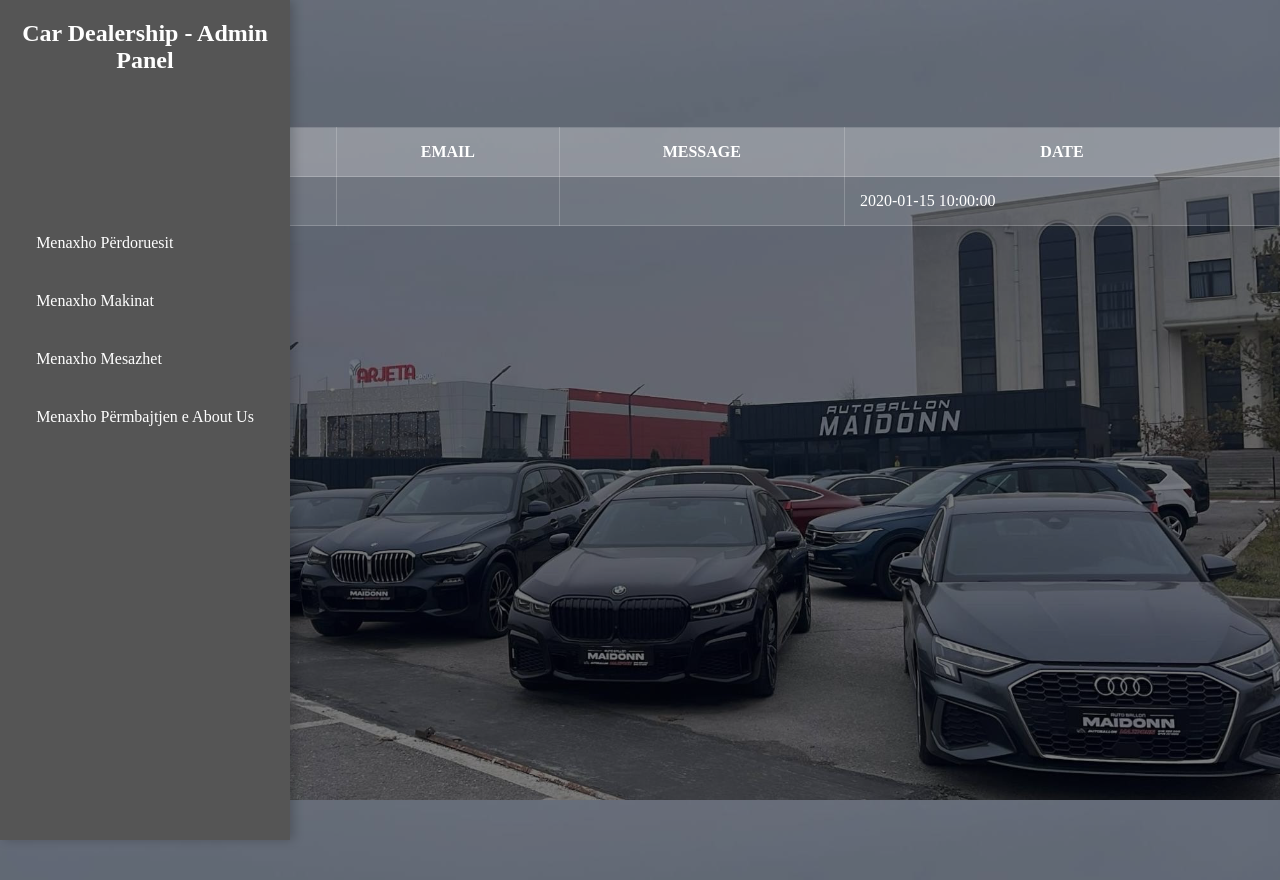
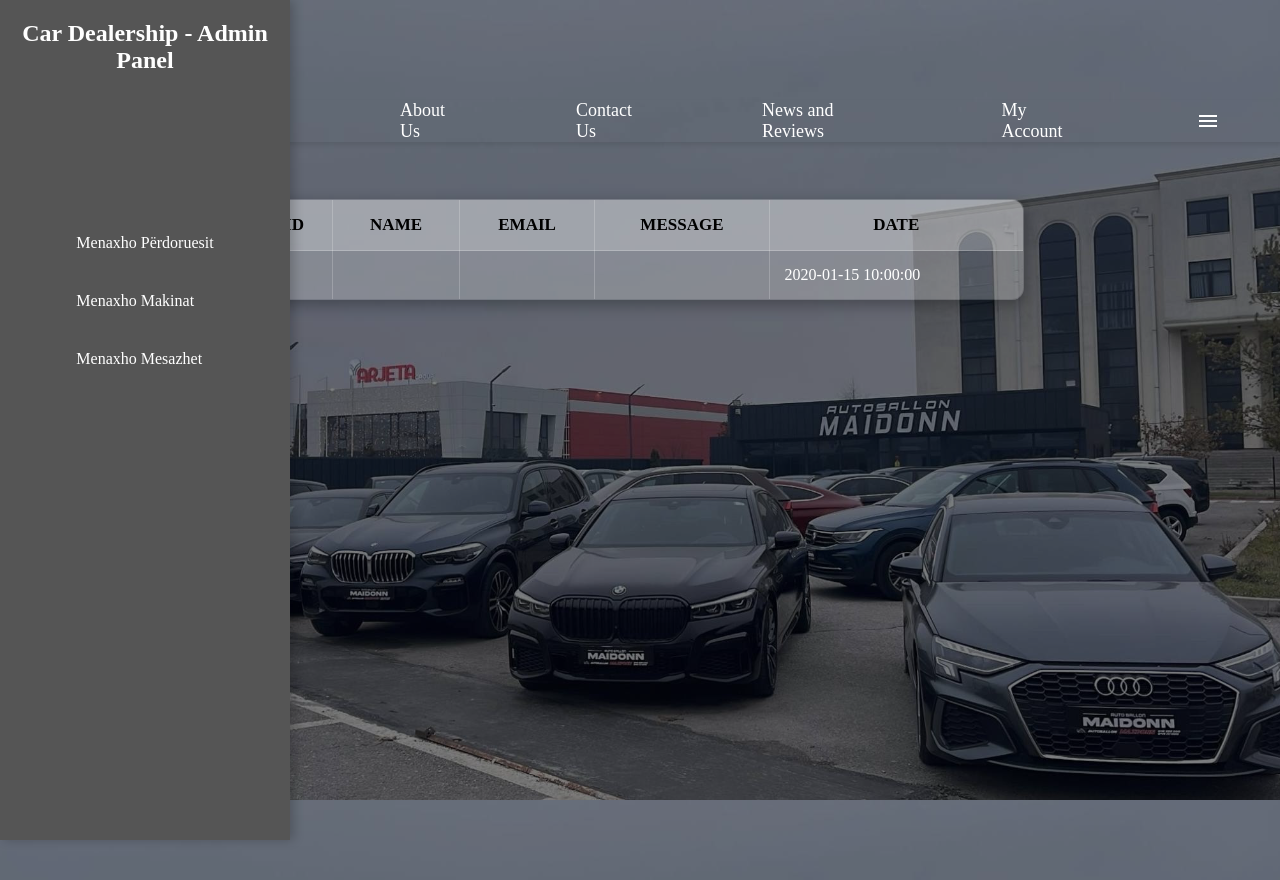
Before and after one commit to valzamustafa/Projektii, a PHP site: page /manage_contacts.php in a window 1280 px wide. Shown: the top 880 px of the page. Run offline with PHP 8.4, Linux system fonts and the light colour scheme; tables that the repository leaves empty or names only in its code hold one stand-in row (values such as "Sample post"); data that the repository does not hold is empty.

Commit message:
ndryshim ne mange contacts

```diff
--- a/manage_contacts.php
+++ b/manage_contacts.php
@@ -4,7 +4,6 @@ include('ContactMessage.php');
 
 $database = new Database();
 $conn = $database->getConnection();
-
 
 $contactMessage = new ContactMessage($conn);
 
@@ -37,12 +36,21 @@ $result = $contactMessage->getMessages();
             <li><a href="Register.php">Sign Up</a></li>
             <li><a href="LogIn.php">Log In</a></li>
             <li><a href="MyFavorites.php">My Favorites</a></li>
-            <li><a href="log.out.php">Log Out</a></li>
             <hr>
-
         </ul>
-
-
+        <ul class="navbar">
+            <li><a href="#">Maidon</a></li>
+            <li class="hideOnMobile"><a href="home.php">Home</a></li>
+            <li class="hideOnMobile"><a href="AboutUs.php">About Us</a></li>
+            <li class="hideOnMobile"><a href="ContactUs.php">Contact Us</a></li>
+            <li class="hideOnMobile"><a href="newsandreviews.php">News and Reviews</a></li>
+            <li class="hideOnMobile"><a href="MyAccount.php">My Account</a></li>
+            <li class="menubutton" onclick="showSidebar()">
+                <a href="#">
+                    <img src="images/menuwhite.png" alt="Menu" height="24" width="24">
+                </a>
+            </li>
+        </ul>
     </nav>
 
 
@@ -52,12 +60,12 @@ $result = $contactMessage->getMessages();
         <ul>
             <li><a href="users.php">Menaxho Përdoruesit</a></li>
             <li><a href="cars.php">Menaxho Makinat</a></li>
+
             <li><a href="manage_contacts.php">Menaxho Mesazhet</a></li>
-            <li><a href="add_content.php">Menaxho Përmbajtjen e About Us</a></li>
         </ul>
     </div>
     <h2>Contact Messages</h2>
-    <table border="1">
+    <table class="contact" border="1">
         <tr>
             <th>ID</th>
             <th>Name</th>
```
